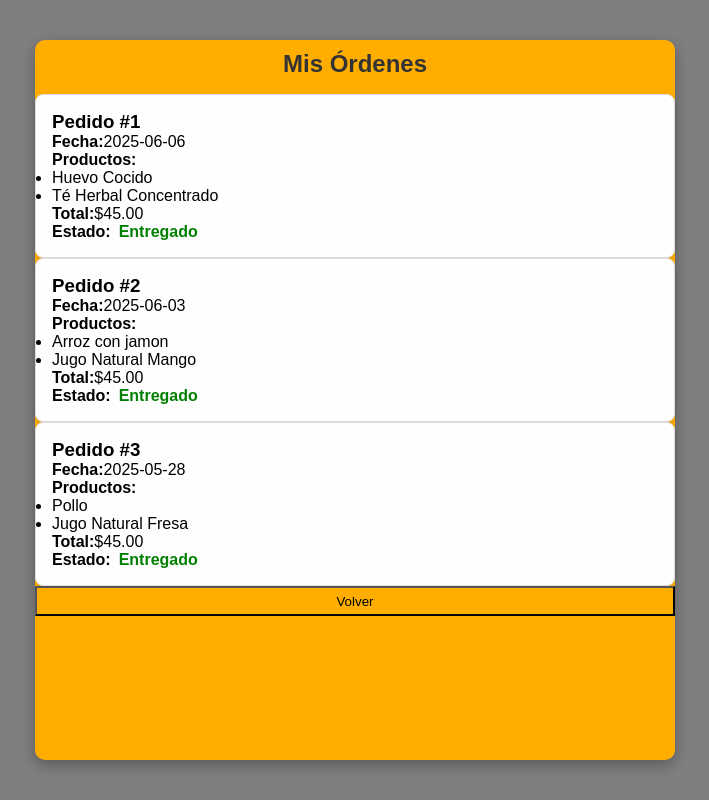
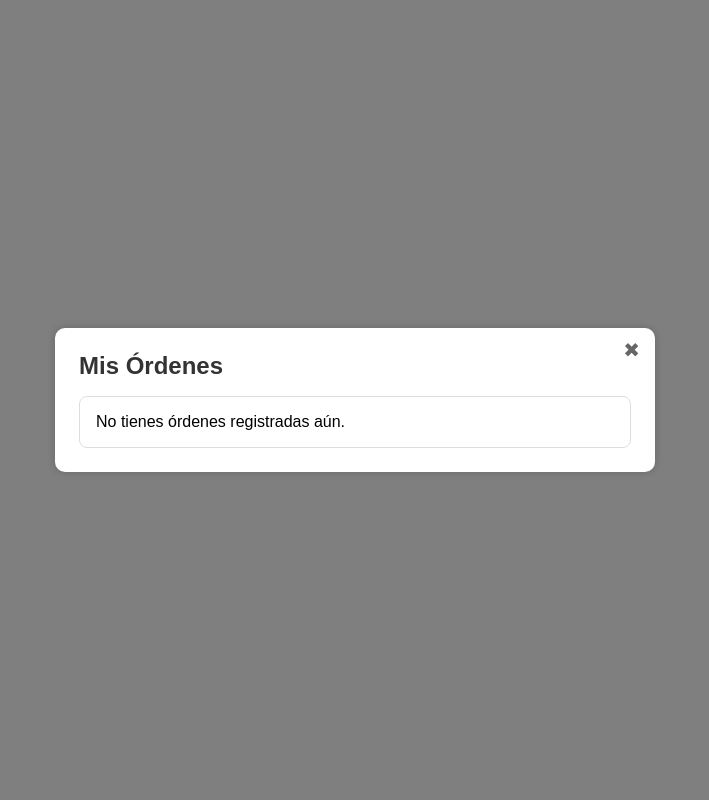
Before and after one commit to Rawcossio/app-health-food, a React (Vite) app: page /MisOrdenes in a window 1280 px wide. Shown: the whole page, without its empty margins (285-994 px from the left). Built offline with nearby package versions, Linux system fonts and the light colour scheme.

Commit message:
se envia la logica de unos componentes

```diff
--- a/src/Components/CarritoCompra.jsx
+++ b/src/Components/CarritoCompra.jsx
@@ -16,8 +16,25 @@ function CarritoCompra({ abierto, cerrado }) {
   const total = carrito.reduce((acc, p) => acc + p.precio * p.cantidad, 0);
 
   const iralugar = () => {
-    console.log("Llevando al checkout...");
+  if (carrito.length === 0) return;
+
+  const nuevaOrden = {
+    id: Date.now(),
+    fecha: new Date().toLocaleDateString(),
+    productos: carrito,
+    total: carrito.reduce((acc, p) => acc + p.precio * p.cantidad, 0),
+    estado: "Pendiente"
   };
+
+  const ordenesExistentes = JSON.parse(localStorage.getItem("ordenes") || "[]");
+  const nuevasOrdenes = [...ordenesExistentes, nuevaOrden];
+  localStorage.setItem("ordenes", JSON.stringify(nuevasOrdenes));
+
+  localStorage.removeItem("carrito"); // Limpia el carrito
+  setCarrito([]); // Limpia visualmente
+
+  alert("✅ Orden registrada con éxito");
+};
 
   if (!abierto) return null;
 
--- a/src/Components/Direcciones.jsx
+++ b/src/Components/Direcciones.jsx
@@ -1,11 +1,32 @@
-import { Navigate, useNavigate } from 'react-router-dom';
+import { Await, Navigate, useNavigate } from 'react-router-dom';
 import './Direcciones.css';
 import AgregarDireccion from './AgregarDireccion';
-import { useState } from 'react';
+import { useEffect, useState } from 'react';
 
 const Direcciones = ({onClose}) => {
 
   const [mostrarAgregarDireccion, setMostrarAgregarDireccion] = useState(false)
+
+   const [direcciones, setDirecciones] = useState([]);
+
+   useEffect(() => {
+    obtenerDirecciones();
+  }, []);
+
+  const obtenerDirecciones = async () => {
+    try {
+      const response = await axios.get('http://localhost:3000/direcciones');
+      setDirecciones(response.data);
+    } catch (error) {
+      console.error('Error al obtener direcciones:', error);
+    }
+  };
+
+  const handleDireccionGuardada = (nuevaDireccion) => {
+    setDirecciones([...direcciones, nuevaDireccion]);
+  };
+
+
 
 
   return (
@@ -14,50 +35,35 @@ const Direcciones = ({onClose}) => {
         <header className="direcciones-header">
           <h2>Dirección de Entrega</h2>
         </header>
+
         <section className="direcciones-lista">
-          <div className="direccion-opcion">
-            <div className="direccion-contenido">
-              <div className="direccion-info">
-                <img src="public\casa-direccion-img.png" alt="Casa" />
-                <label htmlFor="casa">Casa</label>
+          {direcciones.map((dir) => (
+            <div className="direccion-opcion" key={dir.id}>
+              <div className="direccion-contenido">
+                <div className="direccion-info">
+                  <img src="/casa-direccion-img.png" alt="Casa" />
+                  <label>{dir.ciudad}</label>
+                </div>
+                <p>{dir.direccion}</p>
               </div>
-              <input type="radio" name="direccion" id="casa" />
             </div>
-            <p>Calle 123 #45-67</p>
-          </div>
-
-          <div className="direccion-opcion">
-            <div className="direccion-contenido">
-              <div className="direccion-info">
-                <img src="public\casa-direccion-img.png" alt="Trabajo" />
-                <label htmlFor="trabajo">Trabajo</label>
-              </div>
-              <input type="radio" name="direccion" id="trabajo" />
-            </div>
-            <p>Cra 22 #33</p>
-          </div>
-
-          <div className="direccion-opcion">
-            <div className="direccion-contenido">
-              <div className="direccion-info">
-                <img src="public\casa-direccion-img.png" alt="Otro" />
-                <label htmlFor="otro">Otro</label>
-              </div>
-              <input type="radio" name="direccion" id="otro" />
-            </div>
-          </div>
+          ))}
         </section>
 
         <button onClick={() => setMostrarAgregarDireccion(true)}>
           Agregar nueva Dirección
-          </button>{mostrarAgregarDireccion &&(
-            <AgregarDireccion onClose={() => setMostrarAgregarDireccion(false)} />
-          )}
-
-          <button className='btn-volver' onClick={onClose}>
-          volver
         </button>
 
+        <button className="btn-volver" onClick={onClose}>
+          Volver
+        </button>
+
+        {mostrarAgregarDireccion && (
+          <AgregarDireccion
+            onClose={() => setMostrarAgregarDireccion(false)}
+            onDireccionGuardada={handleDireccionGuardada}
+          />
+        )}
       </div>
     </section>
   );
--- a/src/Components/InicioClienteFormulario.jsx
+++ b/src/Components/InicioClienteFormulario.jsx
@@ -33,7 +33,7 @@ const InicioClienteFormulario = () => {
         return response.json();
       })
       .then((data) => {
-        localStorage.setItem("isAuthenticated", "true");
+        localStorage.setItem("token", "true"); {/* Es token no isAuthenticated */}
         localStorage.setItem("usuario", JSON.stringify(data));
         Swal.fire("¡Bienvenido!", "Inicio de sesión exitoso", "success");
         navigate("/HomeUser");
--- a/src/Components/MisOrdenes.css
+++ b/src/Components/MisOrdenes.css
@@ -1,66 +1,97 @@
-.Ordenes {
+.ordenes-modal-overlay {
   position: fixed;
   top: 0;
   left: 0;
   width: 100%;
-    height: 100vh;
-    background: rgba(0, 0, 0, 0.5);
+  height: 100%;
+  background-color: rgba(0,0,0,0.5);
   display: flex;
+  align-items: center;
   justify-content: center;
-    align-items: center;
-    z-index: 1000;
+  z-index: 999;
+}
+
+.ordenes-modal {
+  background: #fff;
+  width: 600px;
+  max-width: 90%;
+  border-radius: 10px;
+  padding: 1.5rem;
+  position: relative;
+  max-height: 80vh;
+  overflow: hidden;
+  box-shadow: 0 0 10px rgba(0,0,0,0.2);
+}
+
+.btn-cerrar {
+  position: absolute;
+  top: 10px;
+  right: 15px;
+  font-size: 20px;
+  border: none;
+  background: none;
+  cursor: pointer;
+  color: #666;
+}
+
+.btn-cerrar:hover {
+  color: red;
+}
+
+.ordenes-scroll {
+  max-height: 300px;
+  overflow-y: auto;
+  padding-right: 10px;
+  margin-top: 1rem;
+  border: 1px solid #ddd;
+  border-radius: 8px;
 }
 
 .ordenes-grid {
-    background: white;
-    width: 50%;
-    height: 90%;
-    border-radius: 10px;
-    box-shadow: 0px 5px 15px rgba(0, 0, 0, 0.3);
-    position: relative;
   display: flex;
   flex-direction: column;
-    align-items: center;
-    background-color: #ffae00;
+  gap: 15px;
+  padding: 1rem;
 }
 
-.ordenes-grid h2{
-   margin-top: 10px;
-}
-
-.orden-card{
+.orden-card {
   background: #fefefe;
   border: 1px solid #ddd;
   border-radius: 8px;
-    width: 100%;
   padding: 1rem;
-    box-shadow: 0 2px 5px rgba(0,0,0,0.1);
+  height: 250px;
+  overflow: hidden;
+  display: flex;
+  flex-direction: column;
+  justify-content: space-between;
 }
 
-.orden-card h3{
-    margin-top: 0;
-}
-
-.estado{
-    font-weight: bold;
-    padding: 0.2rem 0.5rem;
-    border-radius: 5px;
-}
-
-.estado.entregado{
+.estado.entregado {
   color: green;
 }
 
-.estado.en{
+.estado.en {
   color: orange;
 }
 
-.estado.cancelado{
+.estado.cancelado {
   color: red;
 }
 
-.ordenes-grid button{
-    width: 100%;
-    height: 30px;
-    background-color: #ffae00;
+.orden-producto {
+  display: flex;
+  align-items: center;
+  gap: 1rem;
+  margin-top: 0.5rem;
 }
+
+.orden-producto img {
+  width: 60px;
+  height: 60px;
+  border-radius: 0.5rem;
+}
+
+.producto-detalles {
+  display: flex;
+  flex-direction: column;
+}
--- a/src/Components/MisOrdenes.jsx
+++ b/src/Components/MisOrdenes.jsx
@@ -1,31 +1,62 @@
-import { Ordenes } from "../services/dataBase"
+import { useEffect, useState } from "react";
 import './MisOrdenes.css'
 
-const MisOrdenes =({onClose})=>{
-    return(
-        <section className="Ordenes">
+const MisOrdenes = ({ onClose }) => {
 
-            <div className="ordenes-grid">
-                <h2>Mis Órdenes</h2>
-                {Ordenes.map((orden)=>(
-                    <div className="orden-card" key={orden.id}>
-                        <h3>Pedido #{orden.id}</h3>
-                        <p><strong>Fecha:</strong>{orden.fecha}</p>
-                        <p><strong>Productos:</strong></p>
-                        <ul>
-                            {orden.productos.map((producto, index) =>
-                            <li key={index}>{producto}</li>)}
-                        </ul>
-                        <p><strong>Total:</strong>${orden.total.toFixed(2)}</p>
-                        <p><strong>Estado:</strong>
-                        <span className={`estado ${orden.estado.toLowerCase()}`}>{orden.estado}</span></p>
+    const [ordenes, setOrdenes] = useState([]);
+
+    useEffect(() => {
+        const ordenesGuardadas = JSON.parse(localStorage.getItem("ordenes") || "[]");
+        setOrdenes(ordenesGuardadas);
+    }, []);
+
+    return (
+        <section className="ordenes-contenedor">
+
+            <div className="ordenes-modal-overlay">
+                <section className="ordenes-modal">
+                    <button onClick={onClose} className="btn-cerrar">✖</button>
+                    <h2 className="ordenes-titulo">Mis Órdenes</h2>
+
+
+                    <div className="ordenes-scroll">
+                        <section className="ordenes-grid">
+                            {ordenes.length === 0 ? (
+                                <p>No tienes órdenes registradas aún.</p>
+                            ) : (
+                                ordenes.map((orden) => (
+                                    <div className="orden-card" key={orden.id}>
+                                        <h3>Pedido #{orden.id}</h3>
+                                        <p><strong>Fecha:</strong> {orden.fecha}</p>
+
+                                        {orden.productos.map((producto, index) => (
+                                            <div key={index} className="orden-producto">
+                                                <img src={producto.imagenUrl} alt={producto.nombre} className="imagen-comida" />
+                                                <div className="producto-detalles">
+                                                    <h4>{producto.nombre}</h4>
+                                                    <p>Precio: ${producto.precio.toLocaleString("es-CO")}</p>
+                                                    <p>Cantidad: {producto.cantidad}</p>
+                                                </div>
+                                            </div>
+                                        ))
+                                        }
+
+                                        <p><strong>Tota:</strong> ${orden.total.toLocaleString("es-CO")}</p>
+                                        <p><strong>Estado:</strong>
+                                            <span className={`estado ${orden.estado.toLowerCase()}`}>
+                                                {orden.estado}
+                                            </span>
+                                        </p>
+                                    </div>
+                                ))
+                            )}
+                        </section>
+
                     </div>
+                </section>
+            </div >
 
-                ))}
-
-                <button onClick={onClose}>Volver</button>
-            </div>
-        </section>
-    )
+        </section >
+    );
 }
-export default MisOrdenes
+export default MisOrdenes;
--- a/src/services/dataBase.json
+++ b/src/services/dataBase.json
@@ -42,5 +42,32 @@
     }
   ],
   "restaurantes": [],
-  "repartidor": []
+  "repartidor": [],
+  "direcciones": [
+    {
+      "id": "7584",
+      "ciudad": "Cartagena",
+      "direccion": "cll 30"
+    },
+    {
+      "id": "0a9e",
+      "ciudad": "Medellín",
+      "direccion": "cll 80"
+    },
+    {
+      "id": "1879",
+      "ciudad": "Cali",
+      "direccion": "cll 50"
+    },
+    {
+      "id": "0589",
+      "ciudad": "Bucaramanga",
+      "direccion": "cll 60"
+    },
+    {
+      "id": "0402",
+      "ciudad": "Cali",
+      "direccion": "cll 30"
+    }
+  ]
 }
```
Also changed, not shown: src/Components/AgregarDireccion.jsx (+45 -9 lines), src/Components/HeaderHome.jsx (+3 -7 lines), src/Components/Perfil.jsx (+35 -2 lines). Lines whose indentation alone changed are shown as unchanged.
